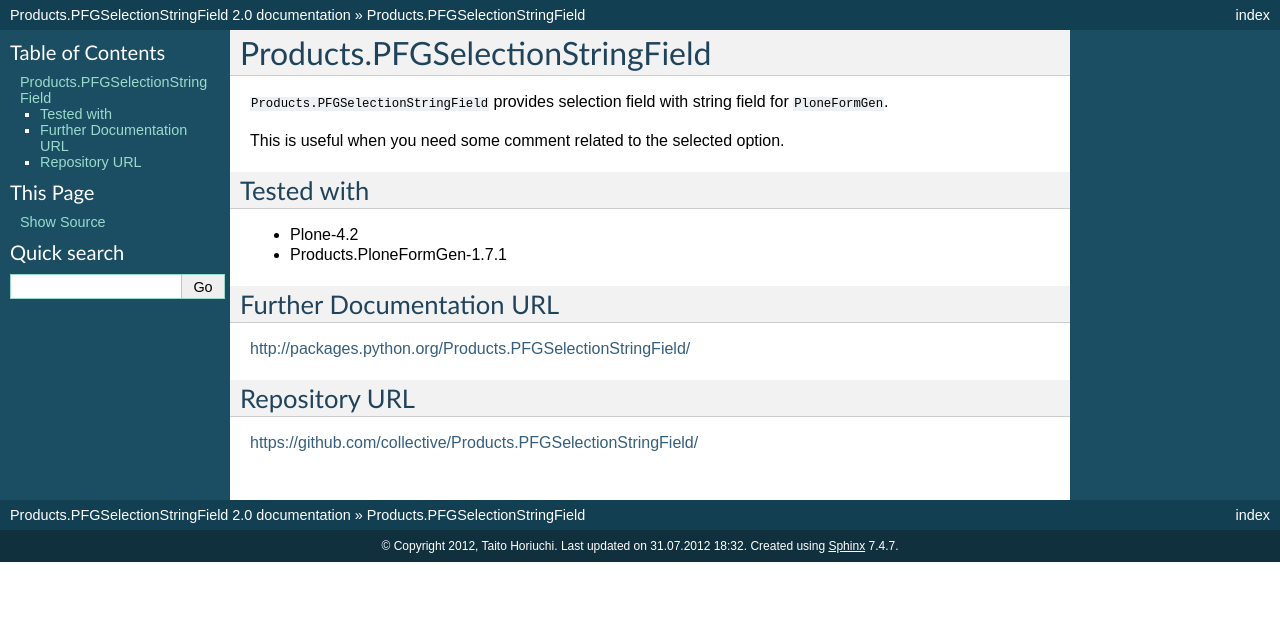
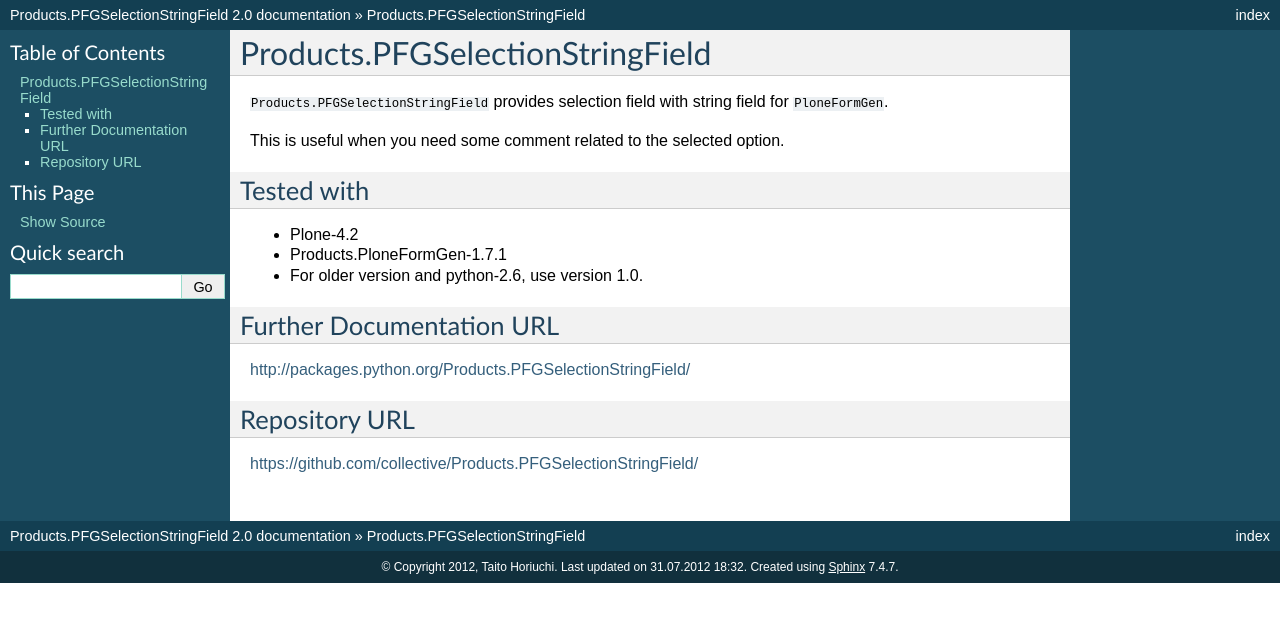
Before and after one commit to collective/Products.PFGSelectionStringField, a Sphinx documentation site: the page built from Products/PFGSelectionStringField/docs/README.rst, in a window 1280 px wide. Shown: the top 622 px of the page. Built offline with Sphinx 7.4.7, drawn with Linux system fonts in a browser that asks for light colours.

Commit message:
Documentation updated

```diff
--- a/Products/PFGSelectionStringField/docs/README.rst
+++ b/Products/PFGSelectionStringField/docs/README.rst
@@ -11,6 +11,9 @@
 * Plone-4.2
 * Products.PloneFormGen-1.7.1
 
+* For older version and python-2.6, use version 1.0.
+
+
 Further Documentation URL
 -------------------------
 
```
